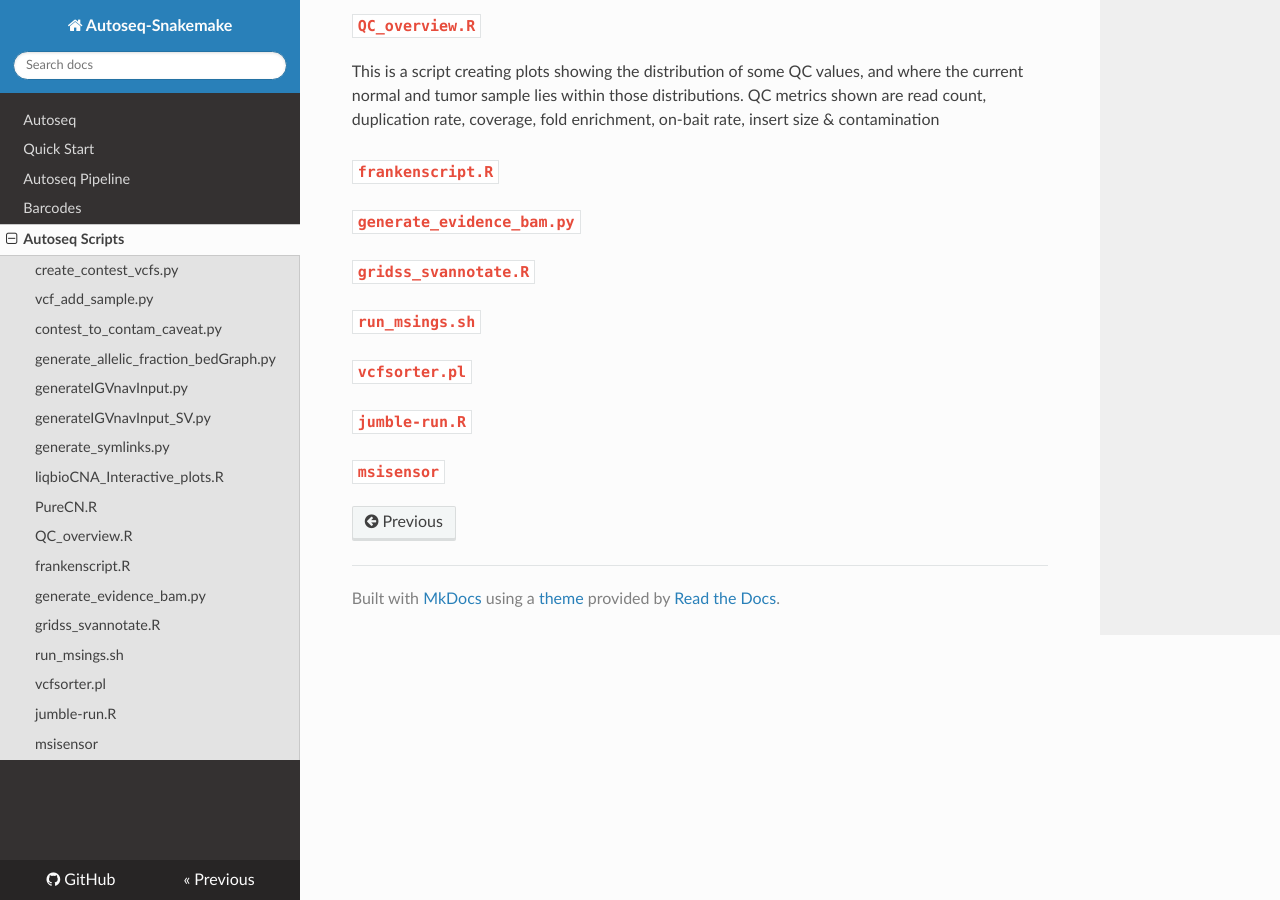
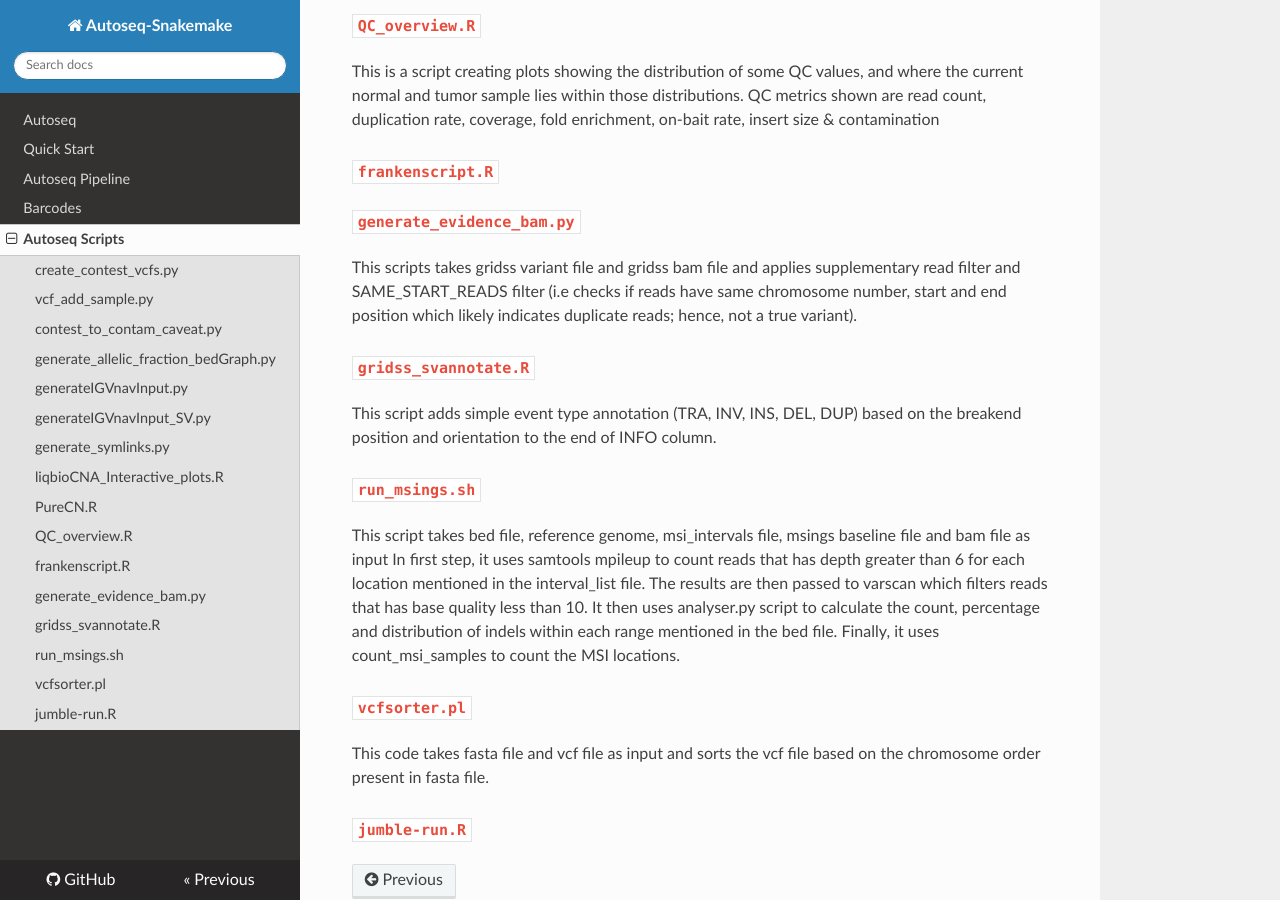
Before and after one commit to ClinSeq/autoseq-snakemake, an MkDocs documentation site: the page built from docs/scripts.md, in a window 1280 px wide and 900 px high, scrolled down 1257 px. Built offline with MkDocs 1.6.1, drawn with Linux system fonts in a browser that asks for light colours; nearby versions of some CDN libraries.

Commit message:
Updated Scripts session

```diff
--- a/docs/scripts.md
+++ b/docs/scripts.md
@@ -51,12 +51,19 @@ This is a script creating plots showing the distribution of some QC values, and
 
 ### `generate_evidence_bam.py`
 
+This scripts takes gridss variant file and gridss bam file and applies supplementary read filter and SAME_START_READS filter (i.e checks if reads have same chromosome number, start and end position which likely indicates duplicate reads; hence, not a true variant).
+
 ### `gridss_svannotate.R`
+
+This script adds simple event type annotation (TRA, INV, INS, DEL, DUP) based on the breakend position and orientation to the end of INFO column.
 
 ### `run_msings.sh`
 
+This script takes bed file, reference genome, msi_intervals file, msings baseline file and bam file as input
+In first step, it uses samtools mpileup to count reads that has depth greater than 6 for each location mentioned in the interval_list file. The results are then passed to varscan which filters reads that has base quality less than 10. It then uses analyser.py script to calculate the count, percentage and distribution of indels within each range mentioned in the bed file. Finally, it uses count_msi_samples to count the MSI locations.
+
 ### `vcfsorter.pl`
 
+This code takes fasta file and vcf file as input and sorts the vcf file based on the chromosome order present in fasta file.
+
 ### `jumble-run.R`
-
-### `msisensor`
```
Also changed, not shown: docs/quick_start.md (+4 -2 lines).
